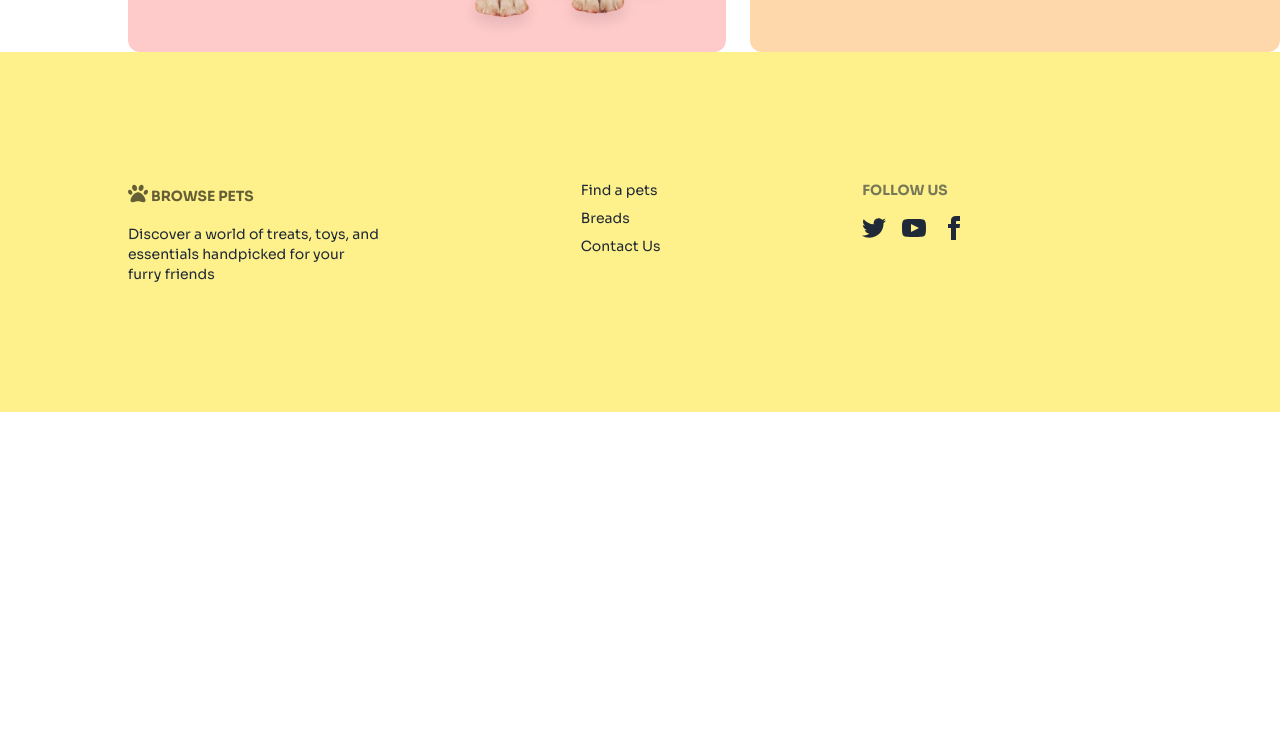
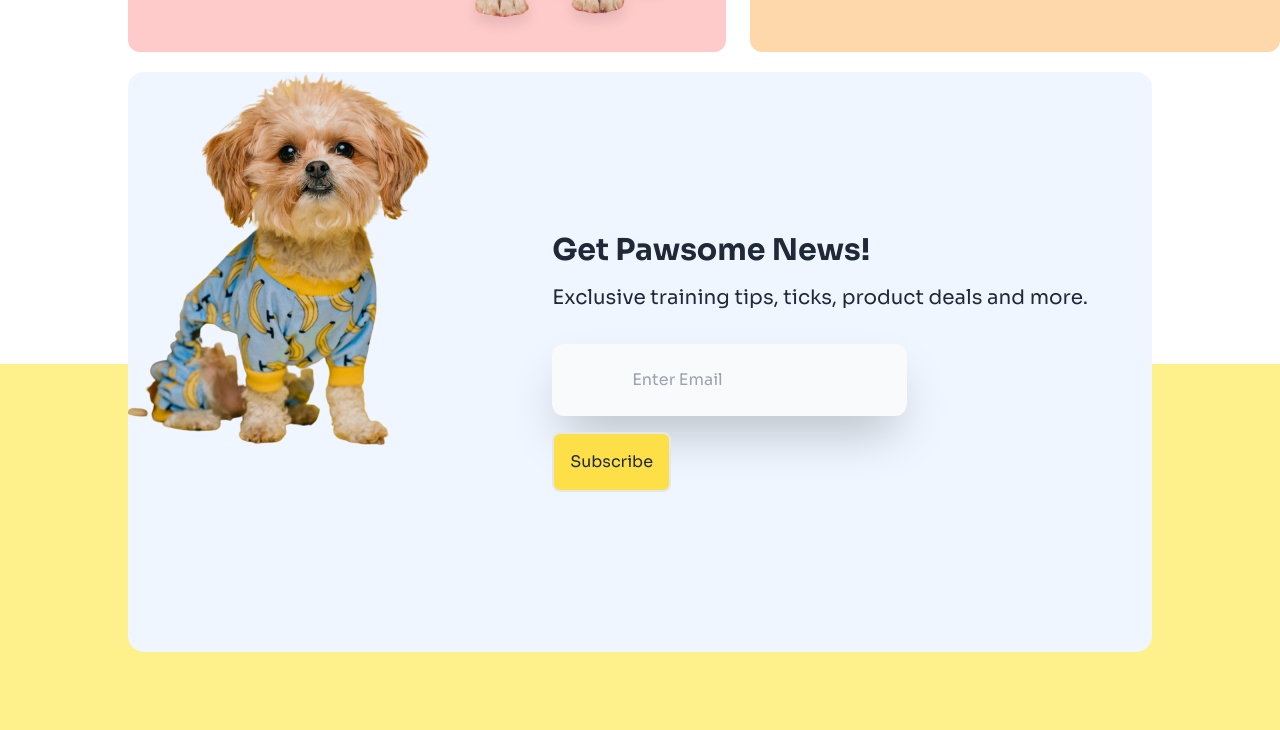
Before and after one commit to ArafatJamil/arafatjamilassignment-3, a plain HTML site: page index.html in a window 1280 px wide. Shown: the part 2130-2860 px from the top of the page. Before the commit the page ends 2542 px from the top, so only its background shows below. Drawn offline with nearby package versions, Linux system fonts and the light colour scheme.

Commit message:
all footer complete

```diff
--- a/index.html
+++ b/index.html
@@ -276,10 +276,26 @@
 
     </main>
     <!-- Footer Section -->
-    <footer>
+    <footer class="mt-5 ">
+        <!-- First Section -->
+         <!-- First Section Container -->
+          <nav class="mx-32 bg-blue-50 rounded-2xl relative -mb-72 ">
+         <div class="flex  justify-between ">
+            <div>
+                <img src="c1-assets/cute-pet-mid.png" alt="">
+            </div>
+            <div class="mt-40 mr-16 leading-10">
+                <h1 class="font-bold text-3xl">Get Pawsome News!</h1>
+                <p  class="text-xl my-4 ">Exclusive training tips, ticks, product deals and more.</p>
+                <input type="text" class="grow my-4 py-4 px-20 shadow-2xl rounded-xl bg-slate-50" placeholder="Enter Email" />
+                <br>
+                <button class="  border-solid px-4 py-2 border-2  rounded-lg bg-yellow-300 mb-20 lg:mb-40">Subscribe</button>
+            </div>
+         </div>
+        </nav>
 
         <!-- Last Section -->
-        <div class="footer bg-yellow-200 text-base-content p-32">
+        <div class="footer  bg-yellow-200 text-base-content pt-96 px-36 pb-20">
             <nav>
               <h6 class="footer-title text-black">
                 <i class="fa-solid fa-paw text-xl"></i>
```
